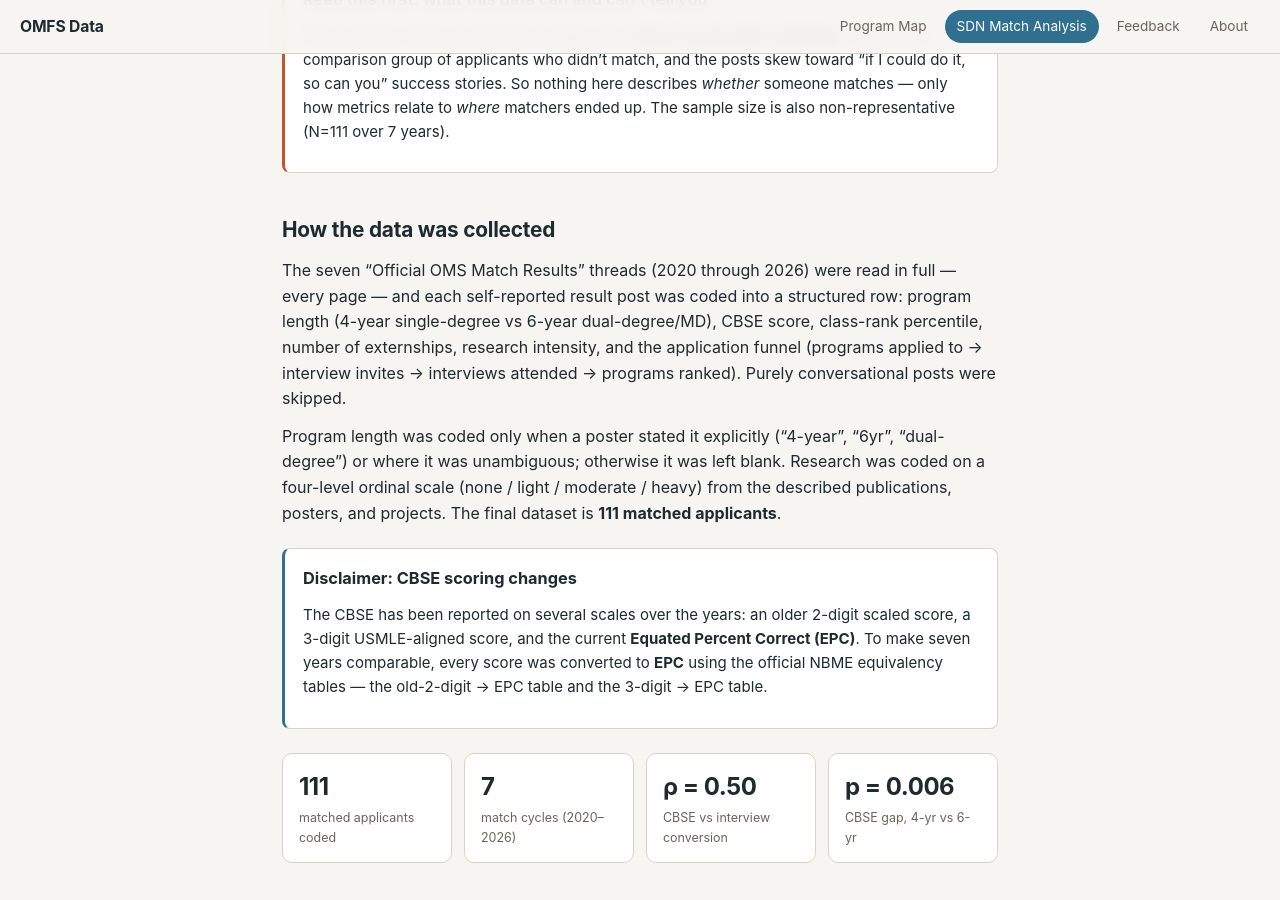
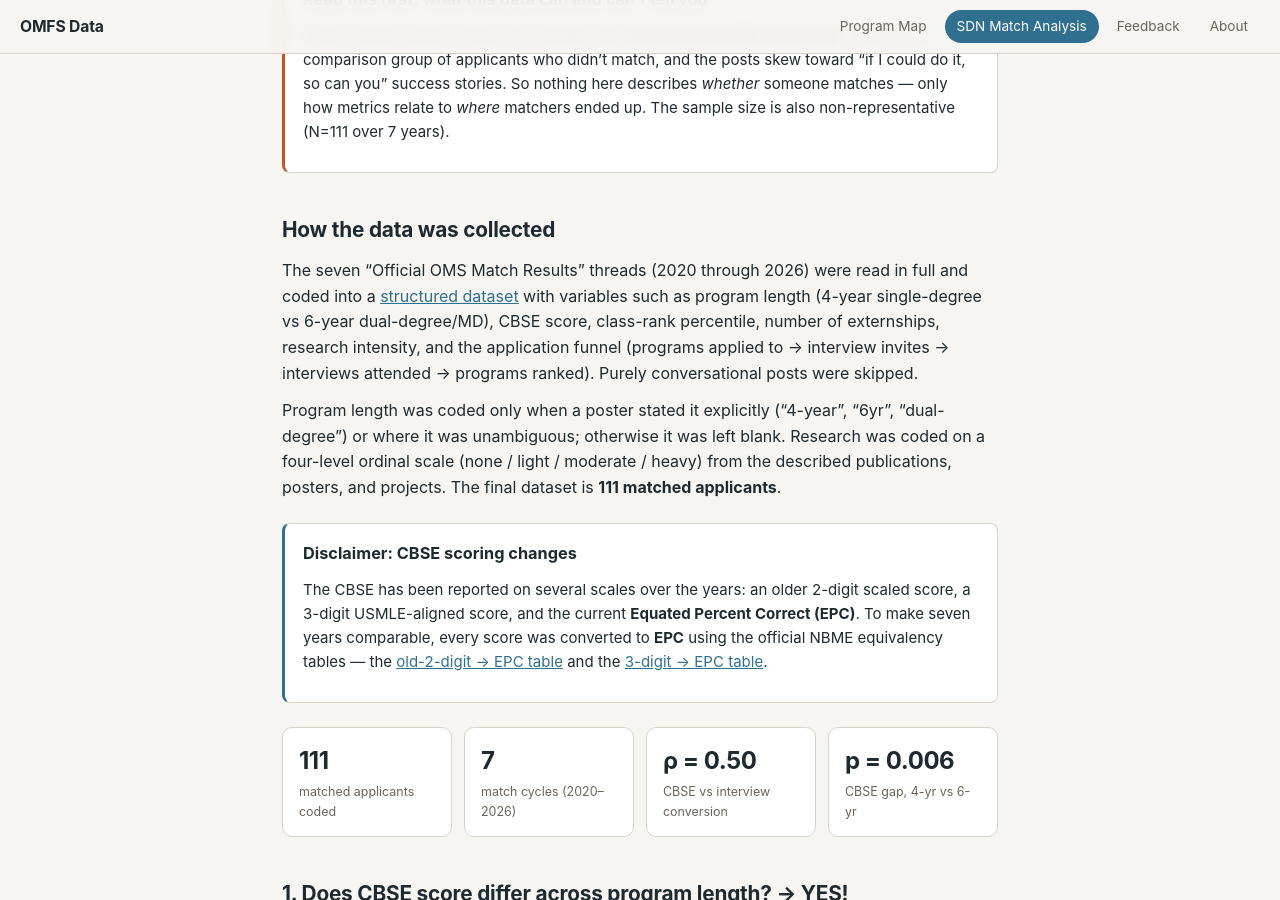
Before and after one commit to omfsdata/data, a Jekyll site: the page built from analysis.md, in a window 1280 px wide and 900 px high, scrolled down 520 px. Built offline with Jekyll 4.4.1, drawn with Linux system fonts in a browser that asks for light colours.

Commit message:
Update analysis.md

```diff
--- a/analysis.md
+++ b/analysis.md
@@ -24,13 +24,13 @@ Every number below comes from people who **chose to post after matching**. There
 
 ## How the data was collected
 
-The seven "Official OMS Match Results" threads (2020 through 2026) were read in full — every page — and each self-reported result post was coded into a structured row: program length (4-year single-degree vs 6-year dual-degree/MD), CBSE score, class-rank percentile, number of externships, research intensity, and the application funnel (programs applied to → interview invites → interviews attended → programs ranked). Purely conversational posts were skipped.
+The seven "Official OMS Match Results" threads (2020 through 2026) were read in full and coded into a [structured dataset](https://omfsdata.com/assets/omfs_all.csv) with variables such as program length (4-year single-degree vs 6-year dual-degree/MD), CBSE score, class-rank percentile, number of externships, research intensity, and the application funnel (programs applied to → interview invites → interviews attended → programs ranked). Purely conversational posts were skipped.
 
 Program length was coded only when a poster stated it explicitly ("4-year", "6yr", "dual-degree") or where it was unambiguous; otherwise it was left blank. Research was coded on a four-level ordinal scale (none / light / moderate / heavy) from the described publications, posters, and projects. The final dataset is **111 matched applicants**.
 
 <div class="callout" markdown="1">
 ### Disclaimer: CBSE scoring changes
-The CBSE has been reported on several scales over the years: an older 2-digit scaled score, a 3-digit USMLE-aligned score, and the current **Equated Percent Correct (EPC)**. To make seven years comparable, every score was converted to **EPC** using the official NBME equivalency tables — the old-2-digit → EPC table and the 3-digit → EPC table.
+The CBSE has been reported on several scales over the years: an older 2-digit scaled score, a 3-digit USMLE-aligned score, and the current **Equated Percent Correct (EPC)**. To make seven years comparable, every score was converted to **EPC** using the official NBME equivalency tables — the [old-2-digit → EPC table](https://forums.studentdoctor.net/attachments/1659585549044-png.358024/) and the [3-digit → EPC table](https://forums.studentdoctor.net/attachments/conversion-chart-equated-score-to-3-digit-png.365869/).
 </div>
 
 <div class="stats">
```
